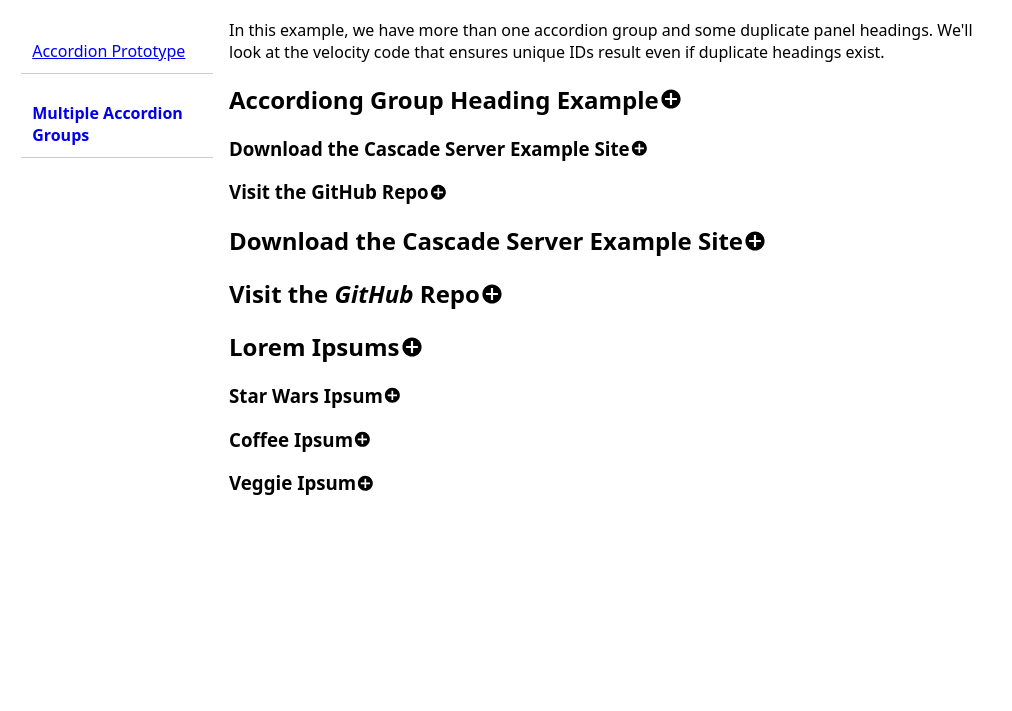
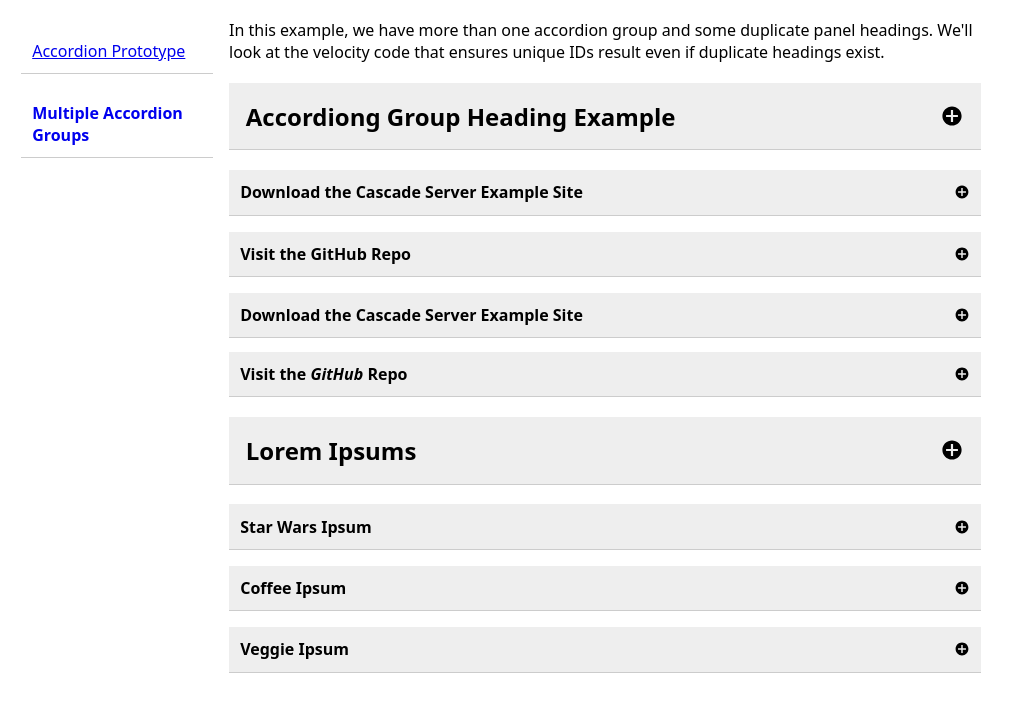
Before and after one commit to wjoell/accessible-accordions-csuc2023, a plain HTML site: page example-with-multiple-groups.html in a window 1280 px wide. Shown: the part 67-778 px from the top of the page, without its empty margins (139-1151 px from the left). Drawn offline with Linux system fonts and the light colour scheme.

Commit message:
[WIP] accordion appearance and border-box apply border-box box-sizing to all elements basic appearance styles for accordion headings and panels

```diff
--- a/css/main.css
+++ b/css/main.css
@@ -1,7 +1,9 @@
 :root {
     --system-ui: system-ui, "Segoe UI", Roboto, Helvetica, Arial, sans-serif, "Apple Color Emoji", "Segoe UI Emoji", "Segoe UI Symbol";
 }
-
+* {
+    box-sizing: border-box;
+}
 body {
     font-family: var(--system-ui);
     max-width: 60em;
@@ -41,6 +43,18 @@ nav a:hover {
 h1 {
     grid-area: heading;
 }
+:where(h2) {
+    font-size: 1.5em;
+}
+:where(h3) {
+    font-size: 1.25em;
+}
+:where(h4) {
+    font-size: 1em;
+}
+:is(h2.panel-heading, h3.panel-heading, h4.panel-heading) {
+    font-size: 1em;
+}
 :where(h2, h3, h4) button {
     all: inherit;
 }
@@ -49,10 +63,29 @@ h1 {
     align-items: center;
     justify-content: space-between;
     cursor: pointer;
+    width: 100%;
+    background-color: #eee;
+    border-bottom: 1px solid #ccc;
+    padding: .7em;
+}
+:is(.accordion-heading, .panel-heading) button:hover {
+    background-color: black;
+    color: white;
+}
+:is(.accordion-heading, .panel-heading) button:hover svg {
+    fill: white;
+}
+:is(.accordion-heading, .panel-heading) button:focus {
+    outline: 2px solid AccentColor;
+    outline-offset: 2px;
+    outline: 2px solid -webkit-focus-ring-color;
 }
 .icon svg {
     display: flex;
     align-items: center;
+}
+button[aria-expanded="true"] .icon svg {
+    transform: rotate(45deg);
 }
 button div:not(.icon) {
     flex-grow: 1;
```
